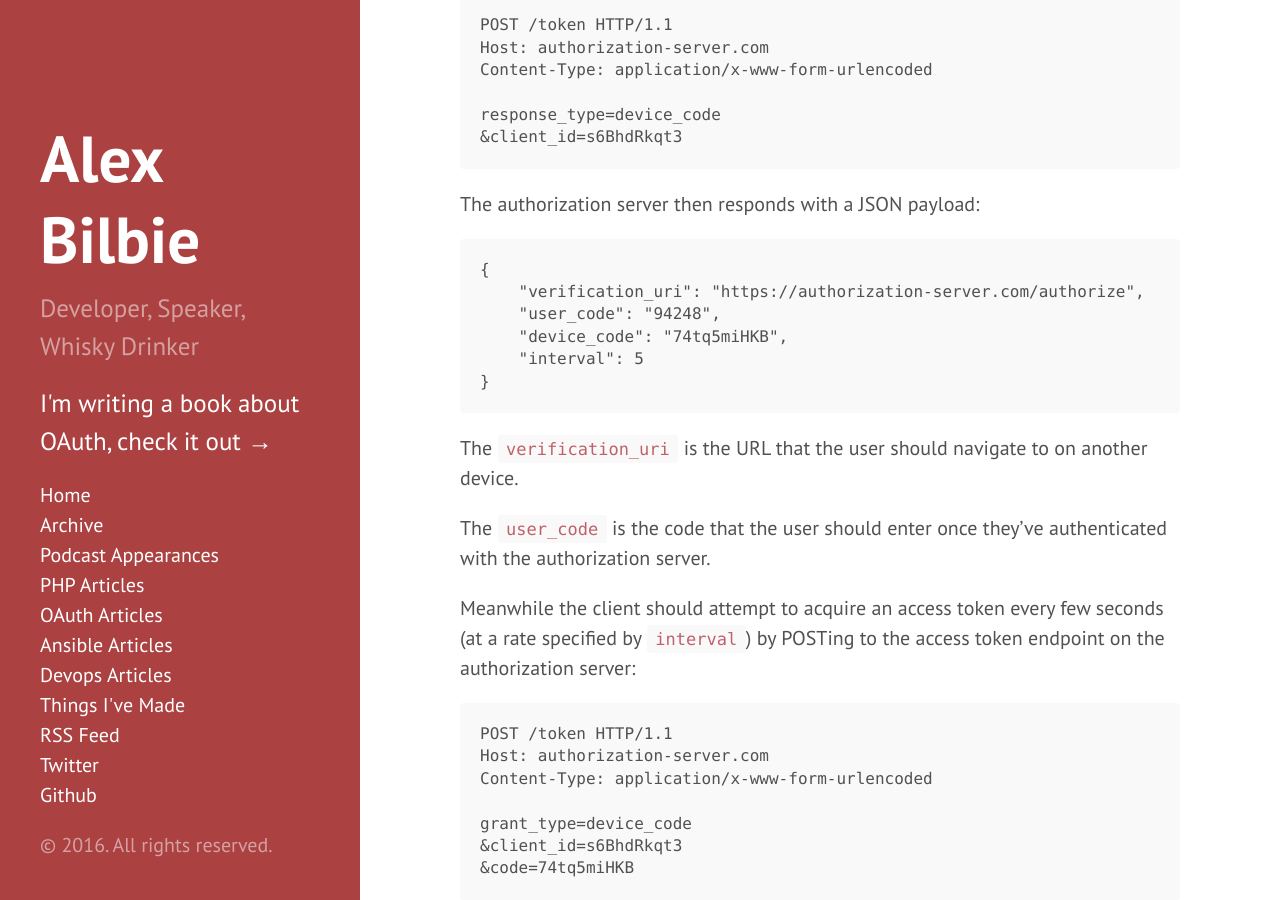
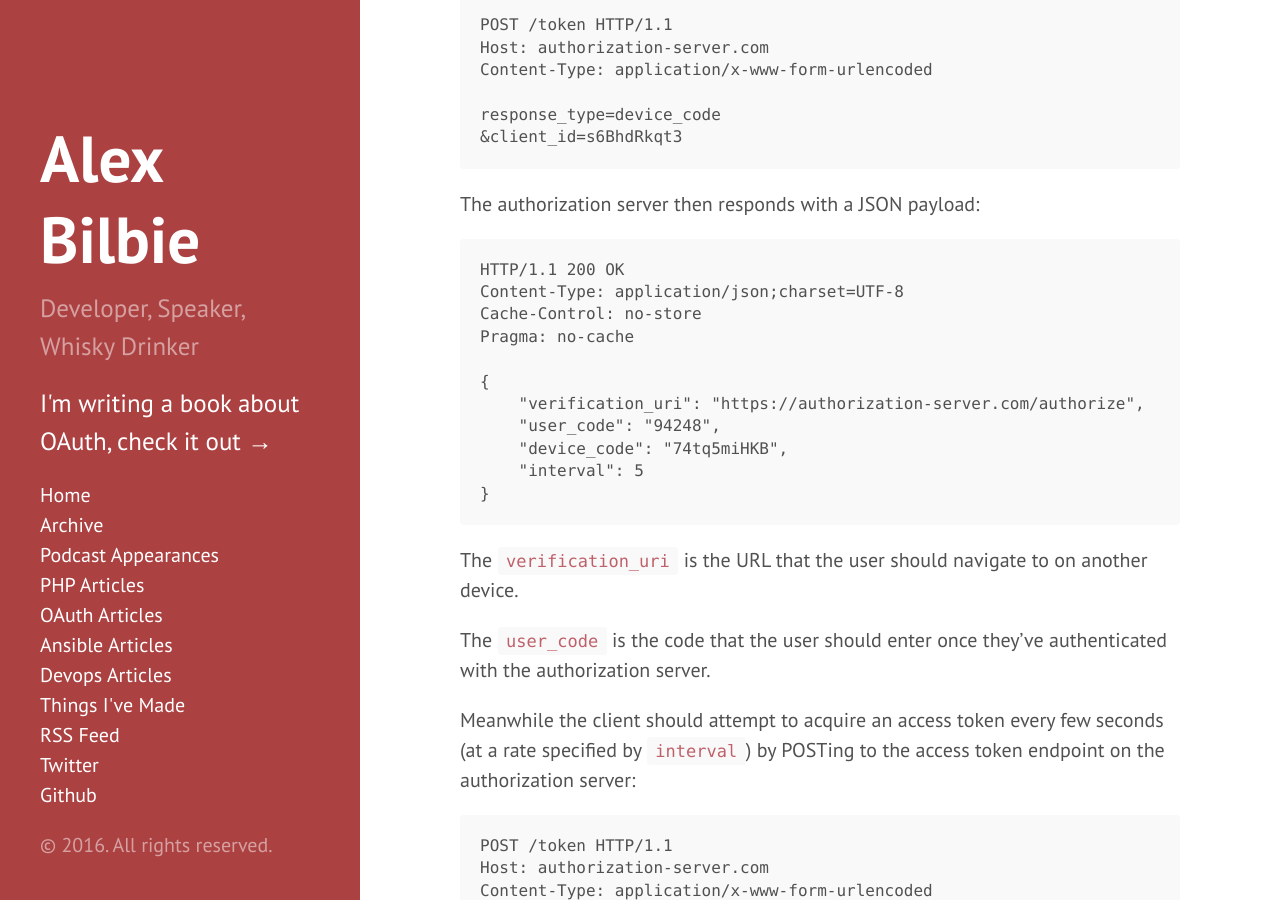
Before and after one commit to alexbilbie/alexbilbie.github.com, a Jekyll site: the page built from _posts/2016-04-18-oauth-2-device-flow-grant.md, in a window 1280 px wide and 900 px high, scrolled down 3320 px. Built offline with Jekyll 4.4.1, drawn with Linux system fonts in a browser that asks for light colours.

Commit message:
Updated json payload response

```diff
--- a/_posts/2016-04-18-oauth-2-device-flow-grant.md
+++ b/_posts/2016-04-18-oauth-2-device-flow-grant.md
@@ -56,6 +56,11 @@ First an OAuth client (for example the Youtube app) makes a request to the autho
 
 
 The authorization server then responds with a JSON payload:
+
+    HTTP/1.1 200 OK
+    Content-Type: application/json;charset=UTF-8
+    Cache-Control: no-store
+    Pragma: no-cache
 
     {
         "verification_uri": "https://authorization-server.com/authorize",
```
